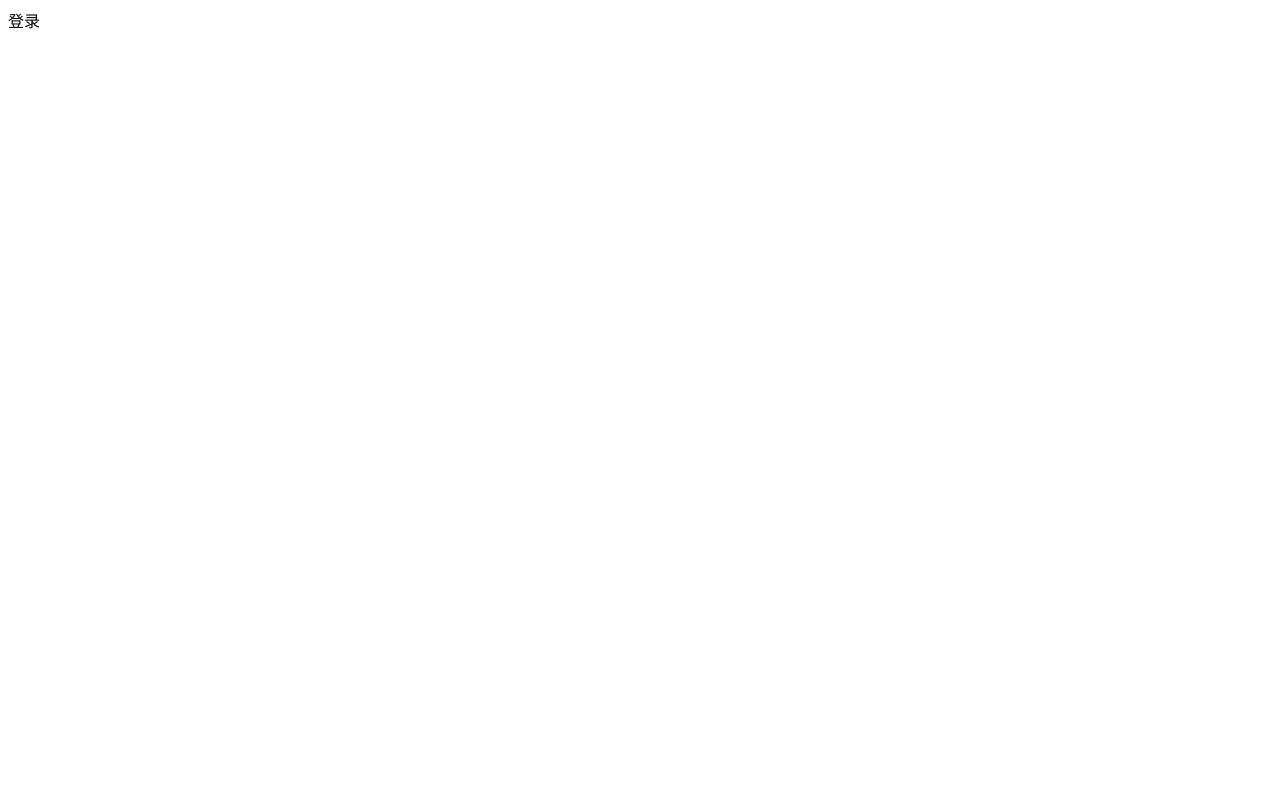
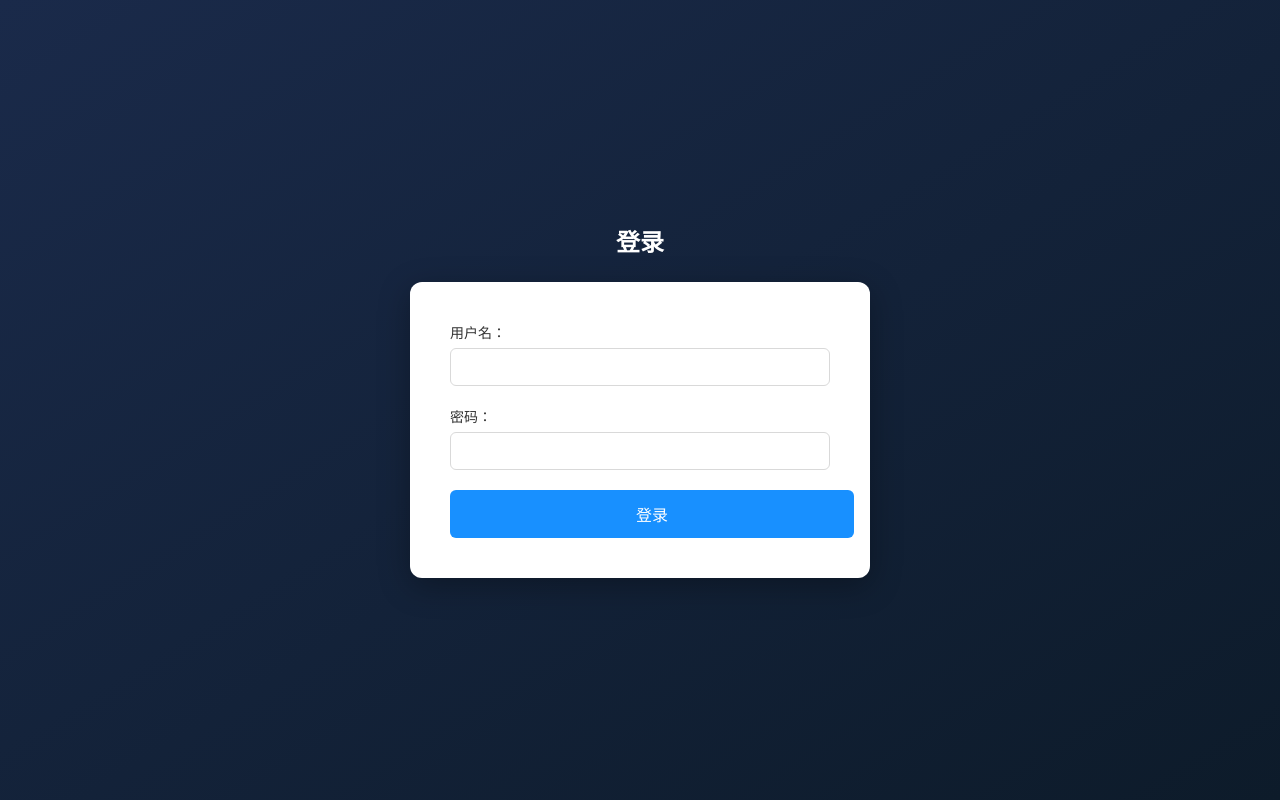
Before and after one commit to ymy9264/sports, a Vue app: page /login in a window 1280 px wide. Built offline with nearby package versions, Linux system fonts and the light colour scheme; the HTML template or start-up script is replaced by a standard one.

Commit message:
feat:添加了登录功能

```diff
--- a/package.json
+++ b/package.json
@@ -1,5 +1,5 @@
 {
-  "name": "sports",
+  "name": "游梦体育",
   "version": "0.0.0",
   "private": true,
   "type": "module",
--- /dev/null
+++ b/src/api/auth.ts
@@ -0,0 +1,5 @@
+import axios from 'axios'
+
+export function userLogin(data: object){
+  return axios.post(`/api/login`,data)
+}
--- a/src/layouts/MainLayout.vue
+++ b/src/layouts/MainLayout.vue
@@ -1,7 +1,7 @@
 <template>
   <el-container class="layout">
     <el-aside width="220px" class="sidebar">
-      <div class="logo">Sports Admin</div>
+      <div class="logo">游梦体育</div>
 
       <el-menu
         router
@@ -31,6 +31,8 @@
     <el-container>
       <el-header class="header">
         后台管理系统
+          <span class="logout" @click="handleLogout">退出登录</span>
+
       </el-header>
 
       <el-main class="content">
@@ -41,9 +43,15 @@
 </template>
 
 <script setup lang="ts">
-import { RouterView, useRoute } from 'vue-router'
+import { RouterView,useRoute,useRouter } from 'vue-router'
 
 const route = useRoute()
+const router = useRouter()
+
+function handleLogout() {
+  localStorage.removeItem('loginInfo')
+  router.push('/login')
+}
 </script>
 
 <style scoped>
@@ -72,6 +80,7 @@ const route = useRoute()
 
   display: flex;
   align-items: center;
+  justify-content: space-between;  /* 加这一行让两端对齐 */
 
   font-weight: bold;
 }
@@ -84,4 +93,17 @@ const route = useRoute()
 :deep(.el-menu) {
   border-right: none;
 }
+
+
+
+.logout {
+  font-size: 14px;
+  color: #999;
+  cursor: pointer;
+  font-weight: normal;
+}
+
+.logout:hover {
+  color: #ff4d4f;
+}
 </style>
--- a/src/router/index.ts
+++ b/src/router/index.ts
@@ -43,4 +43,14 @@ const router = createRouter({
   ],
 })
 
+router.beforeEach((to,from,next)=>{
+  const token = localStorage.getItem('loginInfo')
+  if(to.path !== '/login' && !token){
+    next('/login')
+  }
+  else{
+    next()
+  }
+})
+
 export default router
--- a/src/views/login/index.vue
+++ b/src/views/login/index.vue
@@ -1,7 +1,111 @@
-
 <template>
-  <div>登录</div>
+  <div class="login-page">
+    <div class="login-title">登录</div>
+    <div class="login-card">
+      <div class="login-item">
+        <label>用户名：</label><input type="text" v-model="loginData.username" />
+      </div>
+      <div class="login-item">
+        <label>密码：</label><input type="password" v-model="loginData.password" />
+      </div>
+      <div class="login-btn" @click="handleLogin()">登录</div>
+    </div>
+  </div>
 </template>
 
 <script setup lang="ts">
+import { ref } from 'vue'
+import { userLogin } from '@/api/auth'
+import { useRouter } from 'vue-router'
+
+interface loginForm {
+  username: string
+  password: string
+}
+
+const router = useRouter()
+const loginData = ref<loginForm>({ username: '', password: '' })
+
+async function handleLogin() {
+  const res = await userLogin(loginData.value)
+  if (res.data.code === 0) {
+    localStorage.setItem('loginInfo','logged')
+    router.push('/dashboard')
+  } else {
+    alert('登录失败')
+  }
+}
 </script>
+
+<style>
+body {
+  margin: 0;
+}
+</style>
+<style scoped>
+.login-page {
+  width: 100vw;
+  height: 100vh;
+  background: linear-gradient(to bottom right, #1a2a4a, #0d1b2a);
+  display: flex;
+  flex-direction: column;
+  align-items: center;
+  justify-content: center;
+}
+
+.login-title {
+  font-size: 24px;
+  font-weight: bold;
+  color: #fff;
+  margin-bottom: 24px;
+}
+
+.login-card {
+  width: 380px;
+  padding: 40px;
+  background: #fff;
+  border-radius: 12px;
+  box-shadow: 0 8px 32px rgba(0, 0, 0, 0.3);
+}
+
+.login-item {
+  margin-bottom: 20px;
+}
+
+.login-item label {
+  display: block;
+  font-size: 14px;
+  color: #333;
+  margin-bottom: 6px;
+}
+
+.login-item input {
+  width: 100%;
+  padding: 10px 12px;
+  border: 1px solid #d9d9d9;
+  border-radius: 6px;
+  font-size: 14px;
+  outline: none;
+  box-sizing: border-box;
+}
+
+.login-item input:focus {
+  border-color: #1890ff;
+}
+
+.login-btn {
+  width: 100%;
+  background: #1890ff;
+  color: #fff;
+  text-align: center;
+  padding: 12px;
+  border-radius: 6px;
+  font-size: 16px;
+  cursor: pointer;
+  margin-top: 8px;
+}
+
+.login-btn:hover {
+  opacity: 0.85;
+}
+</style>
--- a/src/views/players/index.vue
+++ b/src/views/players/index.vue
@@ -1,6 +1,6 @@
 <script setup lang="ts">
 import { ref, computed, onMounted } from 'vue'
-import { getPlayers,addPlayer,updatePlayer,deletePlayer } from '@/api/players'
+import { getPlayers, addPlayer, updatePlayer, deletePlayer } from '@/api/players'
 
 interface Player {
   id: number
@@ -12,13 +12,21 @@ interface Player {
   age: number
 }
 
-const playerList = ref<Player[]>([
+const playerList = ref<Player[]>([])
 
-])
-
-
-
-const positionOptions = ['控球后卫', '得分后卫', '小前锋', '大前锋', '中锋', '前锋', '中场', '后卫', '守门员', '右翼', '左翼']
+const positionOptions = [
+  '控球后卫',
+  '得分后卫',
+  '小前锋',
+  '大前锋',
+  '中锋',
+  '前锋',
+  '中场',
+  '后卫',
+  '守门员',
+  '右翼',
+  '左翼',
+]
 
 // 搜索
 const keyword = ref('')
@@ -26,10 +34,10 @@ const filteredList = computed(() => {
   const k = keyword.value.trim().toLowerCase()
   if (!k) return playerList.value
   return playerList.value.filter(
-    p =>
+    (p) =>
       p.name.toLowerCase().includes(k) ||
       p.team.toLowerCase().includes(k) ||
-      p.nationality.toLowerCase().includes(k)
+      p.nationality.toLowerCase().includes(k),
   )
 })
 
@@ -48,7 +56,7 @@ const emptyForm = (): Omit<Player, 'id'> => ({
 
 const form = ref<Player>({ id: 0, ...emptyForm() })
 
-  onMounted(async()=>{
+onMounted(async () => {
   const res = await getPlayers()
   playerList.value = res.data
 })
@@ -75,14 +83,14 @@ async function submitForm() {
     return
   }
   if (isEdit.value) {
-    const res = await updatePlayer(form.value);
-    if(res.data.code === 0){
+    const res = await updatePlayer(form.value)
+    if (res.data.code === 0) {
       const resPlayer = await getPlayers()
       playerList.value = resPlayer.data
     }
   } else {
-     const res = await addPlayer(form.value);
-    if(res.data.code === 0){
+    const res = await addPlayer(form.value)
+    if (res.data.code === 0) {
       const resPlayer = await getPlayers()
       playerList.value = resPlayer.data
     }
@@ -101,8 +109,8 @@ function openDelete(id: number) {
 
 async function confirmDelete() {
   if (deleteTargetId.value !== null) {
-    const res =  await deletePlayer(deleteTargetId.value)
-    if(res.data.code === 0){
+    const res = await deletePlayer(deleteTargetId.value)
+    if (res.data.code === 0) {
       const resPlayer = await getPlayers()
       playerList.value = resPlayer.data
     }
@@ -208,7 +216,13 @@ function cancelDelete() {
           <div class="form-row">
             <div class="form-item">
               <label>号码</label>
-              <input v-model.number="form.number" type="number" placeholder="球衣号码" min="1" max="99" />
+              <input
+                v-model.number="form.number"
+                type="number"
+                placeholder="球衣号码"
+                min="1"
+                max="99"
+              />
             </div>
             <div class="form-item">
               <label>年龄</label>
```
Also changed, not shown: src/api/teams.ts (+7 -7 lines), src/views/teams/index.vue (+12 -14 lines). Lines whose indentation alone changed are shown as unchanged.
